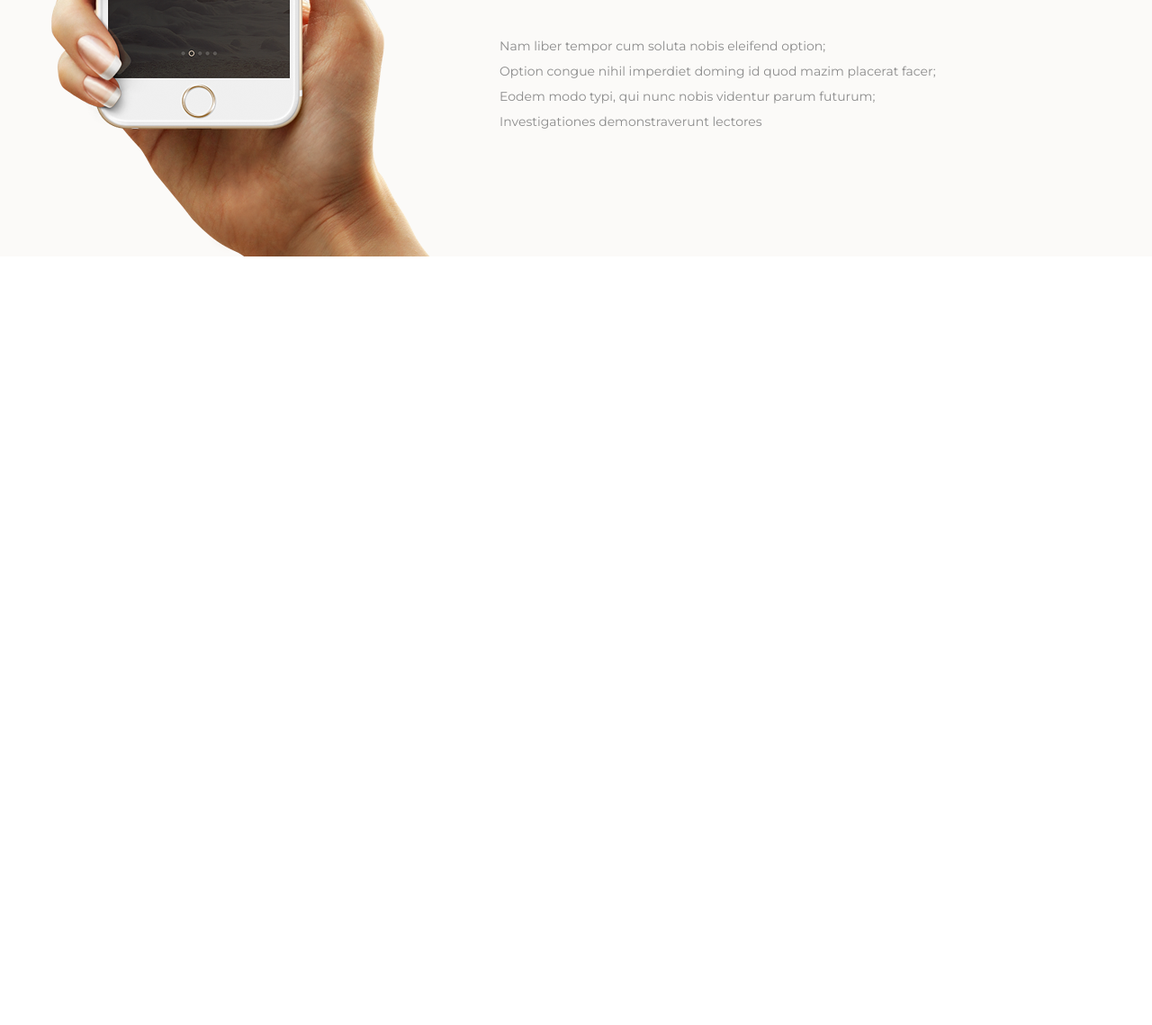
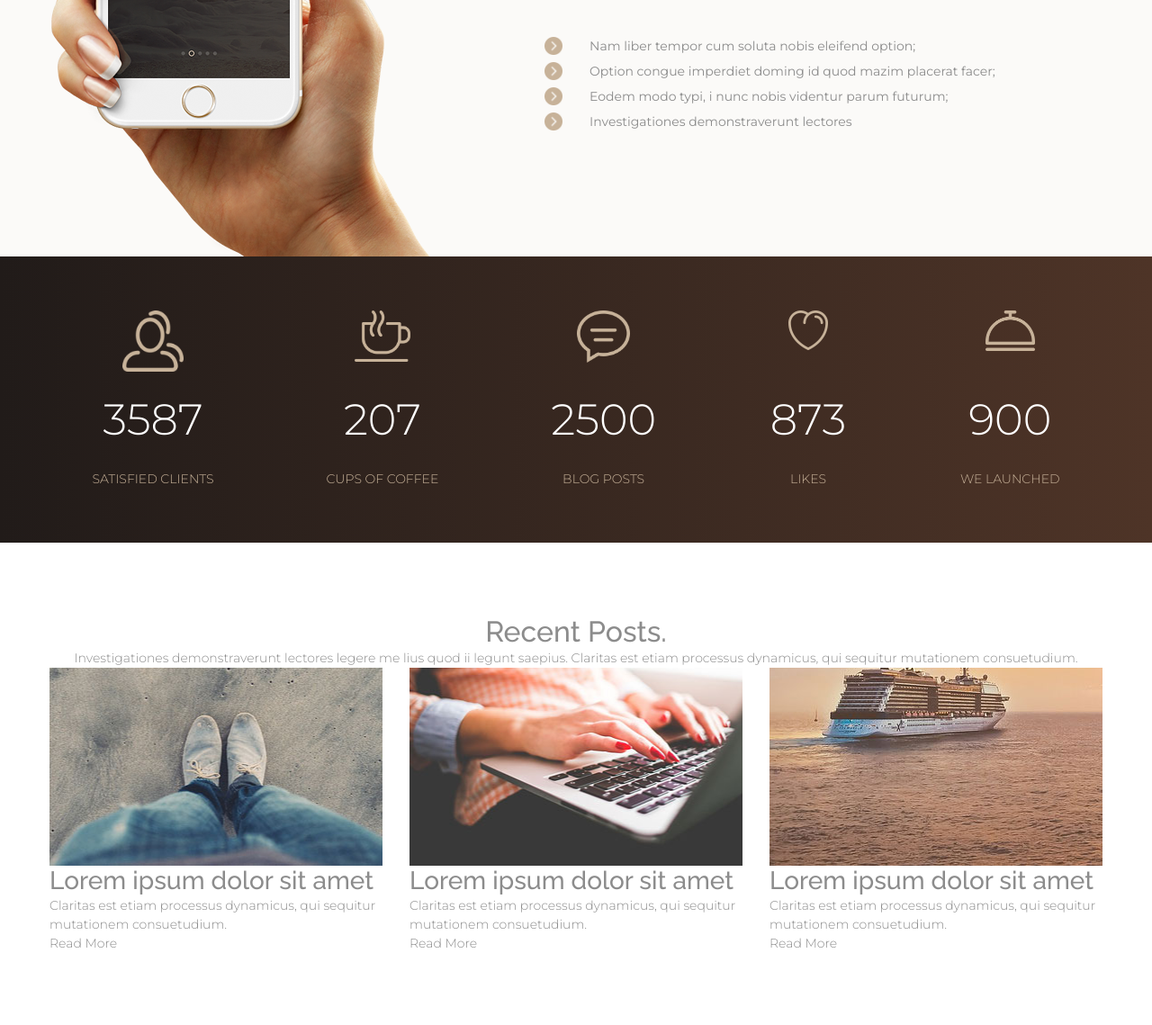
Before and after one commit to MascodTech/waxom, a plain HTML site: page index.html in a window 1280 px wide. Shown: the part 4325-5464 px from the top of the page at 90% size. Before the commit the page ends 4610 px from the top, so only its background shows below. Drawn offline with Linux system fonts and the light colour scheme.

Commit message:
Add files via upload

```diff
--- a/css/style.css
+++ b/css/style.css
@@ -477,6 +477,11 @@ section:nth-of-type(even) {
     opacity: 0.4;
 }
 
+.presentation iframe {
+    width: 100%;
+    height: 450px;
+}
+
 .btn-play {
     background: rgba(0, 0, 0, 0.2);
     width: 100px;
@@ -533,6 +538,94 @@ section:nth-of-type(even) {
 .mobile-list li {
     line-height: 2;
     font-weight: 400;
+    display: flex;
+    align-items: center;
+    margin-left: 50px;
+}
+
+.mobile-list svg {
+    height: 12px;
+    z-index: 2;
+}
+
+.mobile-list li::before {
+    content: '';
+    background-image: url('../img/icons/mobile-arrow.png');
+    background-size: contain;
+    display: block;
+    width: 20px;
+    height: 20px;
+    margin-right: 30px;
 }
 
 /* mobile end */
+
+/* numbers */
+
+.numbers {
+    background: linear-gradient(to right, #211b19, #4e3427);
+    padding-top: 60px;
+    padding-bottom: 60px;
+}
+
+.numbers .row {
+    justify-content: space-around;
+}
+
+.numbers-item {
+    text-align: center;
+}
+
+.numbers-item-img {
+    height: 55px;
+}
+
+.numbers-item img {
+    width: 50%;
+    height: auto;
+    object-fit: contain;
+}
+
+.numbers-item-num {
+    margin-top: 30px;
+    margin-bottom: 20px;
+    color: #ffffff;
+    font-size: 48px;
+}
+
+.numbers-item-text {
+    text-transform: uppercase;
+    color: #c7b299;
+}
+
+/* numbers end */
+
+/* posts */
+
+.posts-title {
+    text-align: center;
+}
+
+.posts-subtitle {
+    text-align: center;
+}
+
+.post-item-img {
+    width: 370px;
+    height: 220px;
+    overflow: hidden;
+    position: relative;
+}
+
+.post-item-img img {
+    position: absolute;
+    bottom: 0;
+    left: 50%;
+    transform: translateX(-50%);
+}
+
+.post-item-img img:nth-child(3) {
+    bottom: -80px;
+}
+
+/* posts end */
--- a/index.html
+++ b/index.html
@@ -1065,7 +1065,7 @@
                             <span aria-hidden="true">&times;</span>
                         </button>
                     </div>
-                    <iframe class="w-100 d-block" width="640" height="360" src="https://mover.uz/video/embed/NKkdXm8m/" frameborder="0" allowfullscreen></iframe>
+                    <iframe width="560" height="315" src="https://www.youtube.com/embed/TKnufs85hXk?controls=0" frameborder="0" allow="accelerometer; autoplay; encrypted-media; gyroscope; picture-in-picture" allowfullscreen></iframe>
                 </div>
             </div>
         </div>
@@ -1089,8 +1089,8 @@
 
                     <ul class="mobile-list">
                         <li>Nam liber tempor cum soluta nobis eleifend option;</li>
-                        <li>Option congue nihil imperdiet doming id quod mazim placerat facer;</li>
-                        <li>Eodem modo typi, qui nunc nobis videntur parum futurum;</li>
+                        <li>Option congue imperdiet doming id quod mazim placerat facer;</li>
+                        <li>Eodem modo typi, i nunc nobis videntur parum futurum;</li>
                         <li>Investigationes demonstraverunt lectores</li>
                     </ul>
                 </div>
@@ -1101,6 +1101,90 @@
         <!-- /.container -->
     </section>
     <!-- /.mobile -->
+
+    <div class="numbers">
+        <div class="container">
+            <div class="row">
+                <div class="numbers-item">
+                    <div class="numbers-item-img">
+                        <img src="./img/icons/mobile-icon-1.png" alt="">
+                    </div>
+                    <p class="numbers-item-num">3587</p>
+                    <p class="numbers-item-text">Satisfied Clients</p>
+                </div>
+                <div class="numbers-item">
+                    <div class="numbers-item-img">
+                        <img src="./img/icons/mobile-icon-2.png" alt="">
+                    </div>
+                    <p class="numbers-item-num">207</p>
+                    <p class="numbers-item-text">Cups of coffee</p>
+                </div>
+                <div class="numbers-item">
+                    <div class="numbers-item-img">
+                        <img src="./img/icons/mobile-icon-3.png" alt="">
+                    </div>
+                    <p class="numbers-item-num">2500</p>
+                    <p class="numbers-item-text">Blog posts</p>
+                </div>
+                <div class="numbers-item">
+                    <div class="numbers-item-img">
+                        <img src="./img/icons/mobile-icon-4.png" alt="">
+                    </div>
+                    <p class="numbers-item-num">873</p>
+                    <p class="numbers-item-text">Likes</p>
+                </div>
+                <div class="numbers-item">
+                    <div class="numbers-item-img">
+                        <img src="./img/icons/mobile-icon-5.png" alt="">
+                    </div>
+                    <p class="numbers-item-num">900</p>
+                    <p class="numbers-item-text">We launched</p>
+                </div>
+            </div>
+            <!-- /.row -->
+        </div>
+        <!-- /.container -->
+    </div>
+    <!-- /.numbers -->
+
+    <section class="posts">
+        <div class="container">
+            <h2 class="posts-title">Recent Posts.</h2>
+            <p class="posts-subtitle">
+                Investigationes demonstraverunt lectores legere me lius quod ii legunt saepius. Claritas est etiam processus dynamicus, qui sequitur mutationem consuetudium.
+            </p>
+
+            <div class="row">
+                <div class="posts-item col-xl-4">
+                    <div class="post-item-img">
+                        <img src="./img/post-1.jpg" alt="">
+                    </div>
+                    <h3 class="posts-item-title">Lorem ipsum dolor sit amet</h3>
+                    <p class="posts-item-subtitle">Claritas est etiam processus dynamicus, qui sequitur mutationem consuetudium.</p>
+                    <a class="posts-item-link" href="#!">Read More</a>
+                </div>
+                <div class="posts-item col-xl-4">
+                    <div class="post-item-img">
+                        <img src="./img/post-2.jpg" alt="">
+                    </div>
+                    <h3 class="posts-item-title">Lorem ipsum dolor sit amet</h3>
+                    <p class="posts-item-subtitle">Claritas est etiam processus dynamicus, qui sequitur mutationem consuetudium.</p>
+                    <a class="posts-item-link" href="#!">Read More</a>
+                </div>
+                <div class="posts-item col-xl-4">
+                    <div class="post-item-img">
+                        <img src="./img/post-3.jpg" alt="">
+                    </div>
+                    <h3 class="posts-item-title">Lorem ipsum dolor sit amet</h3>
+                    <p class="posts-item-subtitle">Claritas est etiam processus dynamicus, qui sequitur mutationem consuetudium.</p>
+                    <a class="posts-item-link" href="#!">Read More</a>
+                </div>
+            </div>
+            <!-- /.row -->
+        </div>
+        <!-- /.container -->
+    </section>
+    <!-- /.posts -->
 
 
 
```
Also changed, not shown: img/icons/mobile-arrow.png (added), img/icons/mobile-icon-1.png (added), img/icons/mobile-icon-2.png (added), img/icons/mobile-icon-3.png (added), img/icons/mobile-icon-4.png (added), img/icons/mobile-icon-5.png (added), img/post-1.jpg (added), img/post-2.jpg (added), img/post-3.jpg (added).
